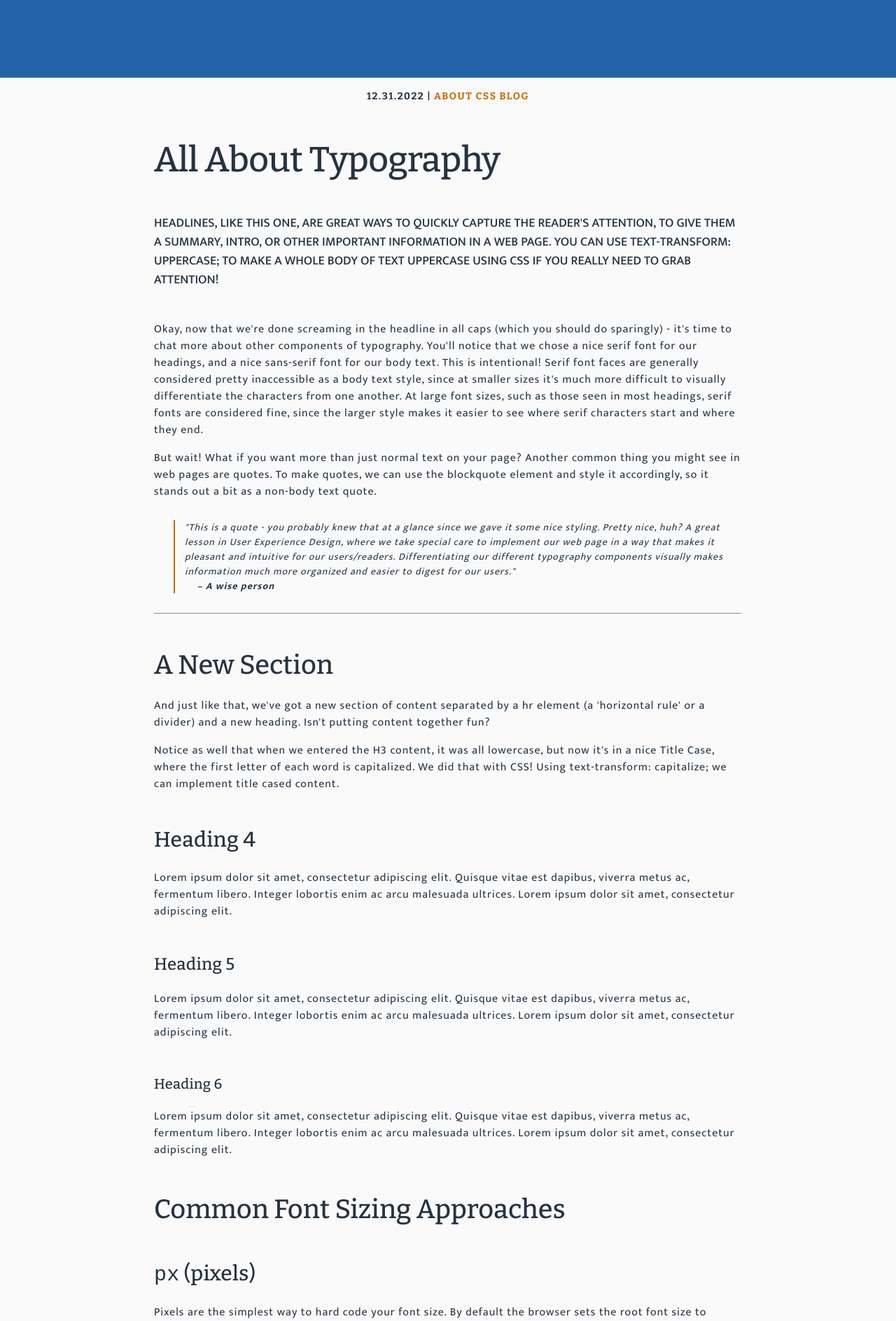
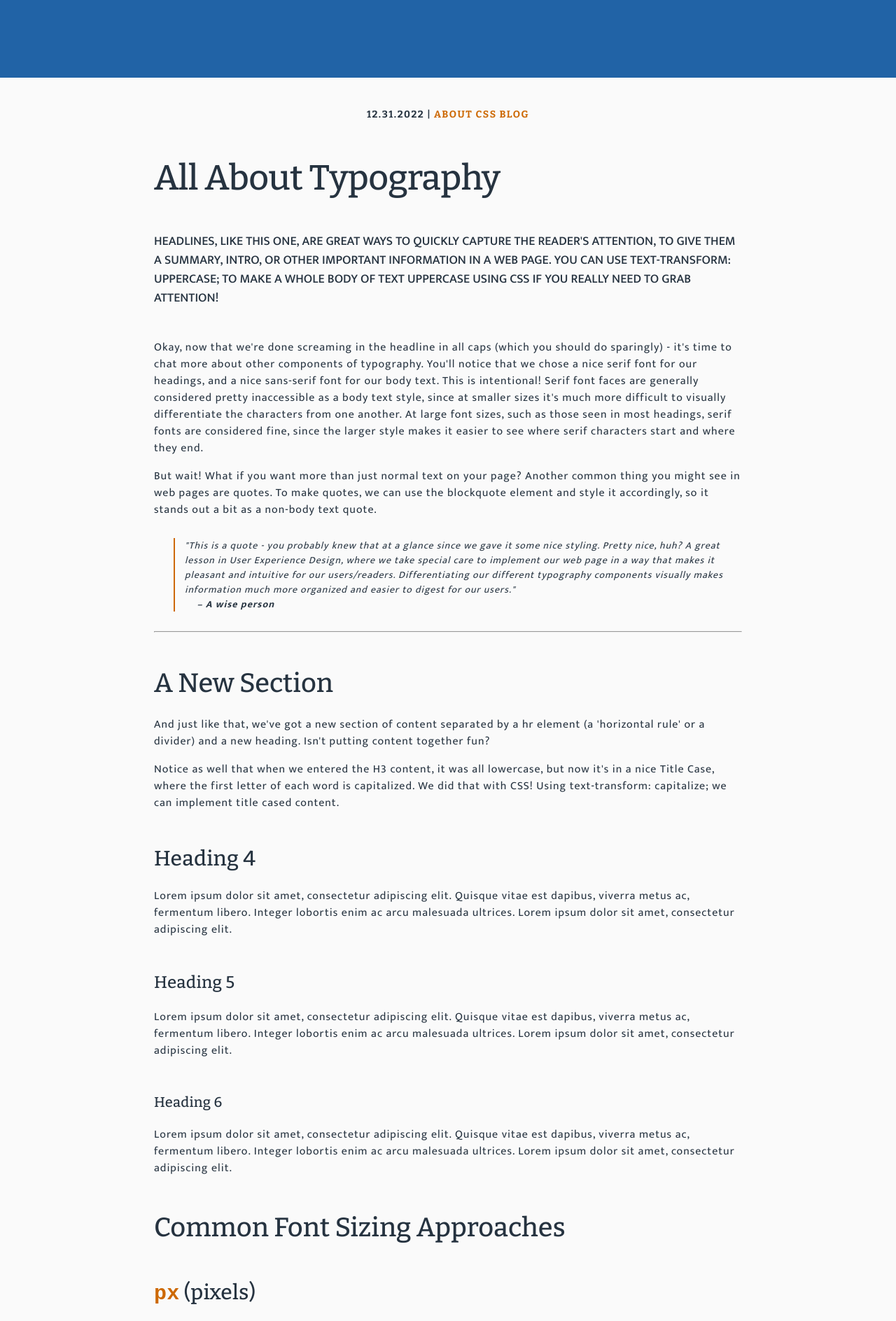
Before and after one commit to MAbdurahman/css-blog-post, a website: page index.html in a window 1280 px wide. Shown: the part 689-2577 px from the top of the page at 70% size. Drawn offline with nearby package versions, Linux system fonts and the light colour scheme.

Commit message:
Complete project, except for responsiveness

```diff
--- a/scss/main.scss
+++ b/scss/main.scss
@@ -235,6 +235,10 @@ p {
   margin-bottom: 1rem;
 }
 
+code {
+  color: var(--clr-tertiary-800);
+  font-weight: bold;
+}
 small, .text_small {
   font-size: 0.7rem;
 }
@@ -435,6 +439,7 @@ section.wrapper-inner {
 
 
 .info-para {
+  margin: 1.875em 0;
   font-family: var(--ff-font-heading);
   font-size: .875rem;
   font-weight: bold;
@@ -486,7 +491,7 @@ footer.footer {
   min-width: 100vw;
   display: flex;
   flex-direction: column;
-  background-color: var(--clr-augmented-600);
+  background-color: var(--clr-primary-500);
 }
 
 .footer-nav {
```
Also changed, not shown: css/main.css, 1 other file.
